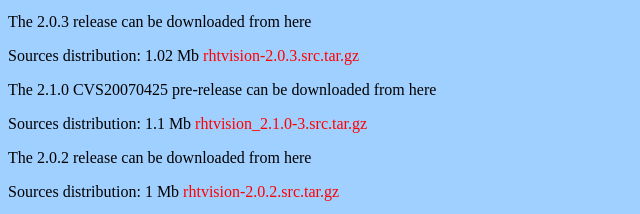
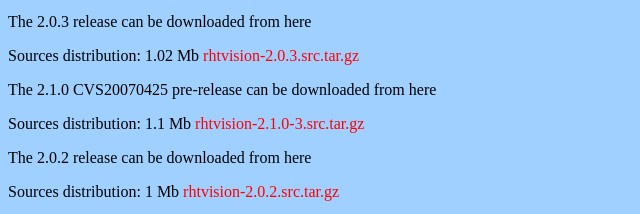
Before and after one commit to qunying/rhide, a plain HTML site: page www-site/index.html in a window 1280 px wide. Shown: the part 1581-1795 px from the top of the page, 0-640 px from the left. Drawn offline with Linux system fonts and the light colour scheme.

Commit message:
* Modified: [tlistvie.cc] To avoid ambiguous if/else. * Modified: [Debian] Package version to 5 for Lenny. * Fixed: [WWW] Link to CVS source code. * Modified: [WWW] Script to upload htmls to SF.

```diff
--- a/www-site/index.html
+++ b/www-site/index.html
@@ -162,7 +162,7 @@ Sources distribution: 1.02 Mb <a href="http://prdownloads.sourceforge.net/tvisio
 
 <p>The 2.1.0 CVS20070425 pre-release can be downloaded from here</p>
 <p>
-Sources distribution: 1.1 Mb <a href="http://prdownloads.sourceforge.net/tvision/rhtvision_2.1.0-3.src.tar.gz">rhtvision_2.1.0-3.src.tar.gz</a><br>
+Sources distribution: 1.1 Mb <a href="http://prdownloads.sourceforge.net/tvision/rhtvision-2.1.0-3.src.tar.gz">rhtvision-2.1.0-3.src.tar.gz</a><br>
 
 <p>The 2.0.2 release can be downloaded from here</p>
 <p>
```
Also changed, not shown: 4 other files.
